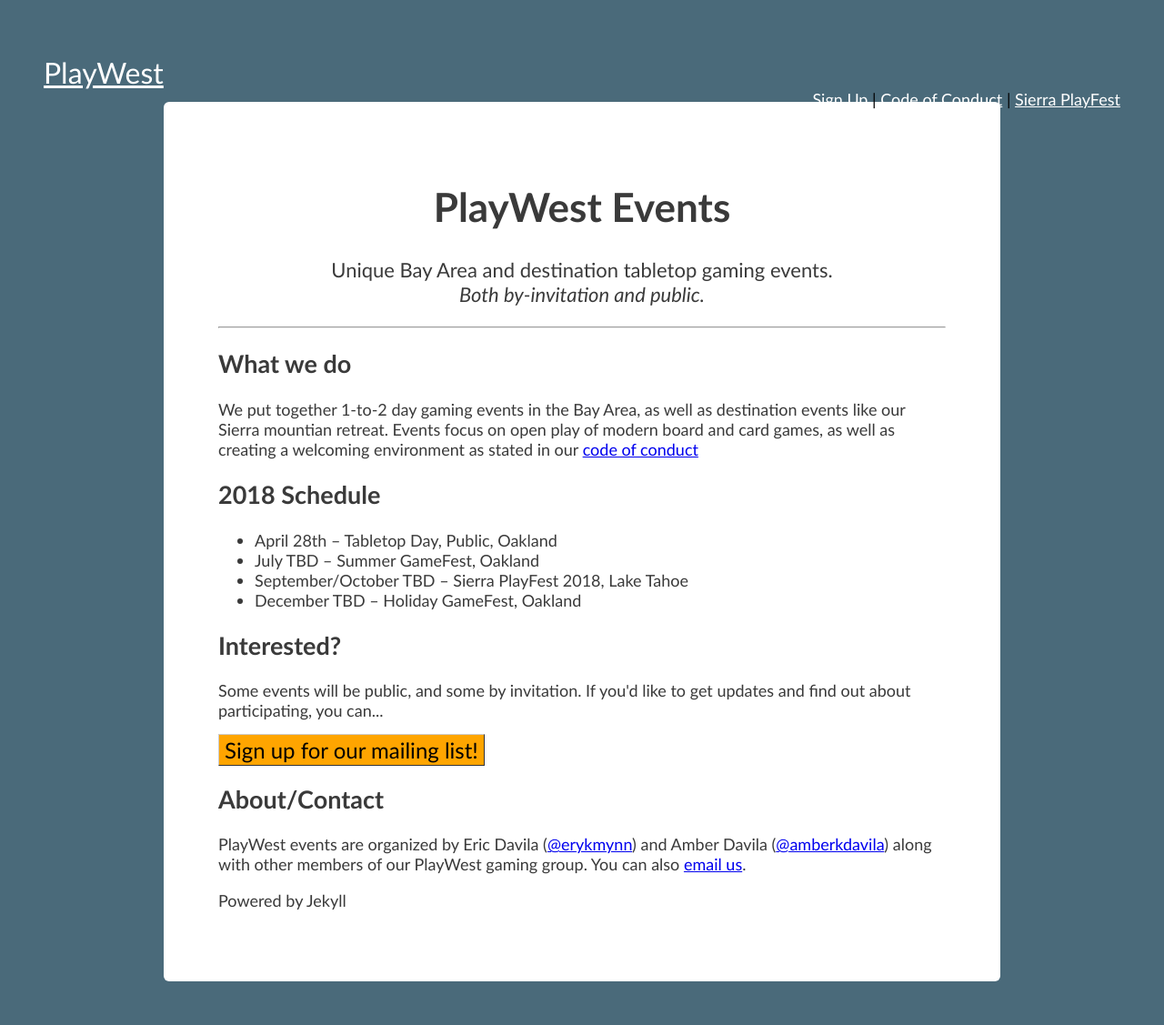
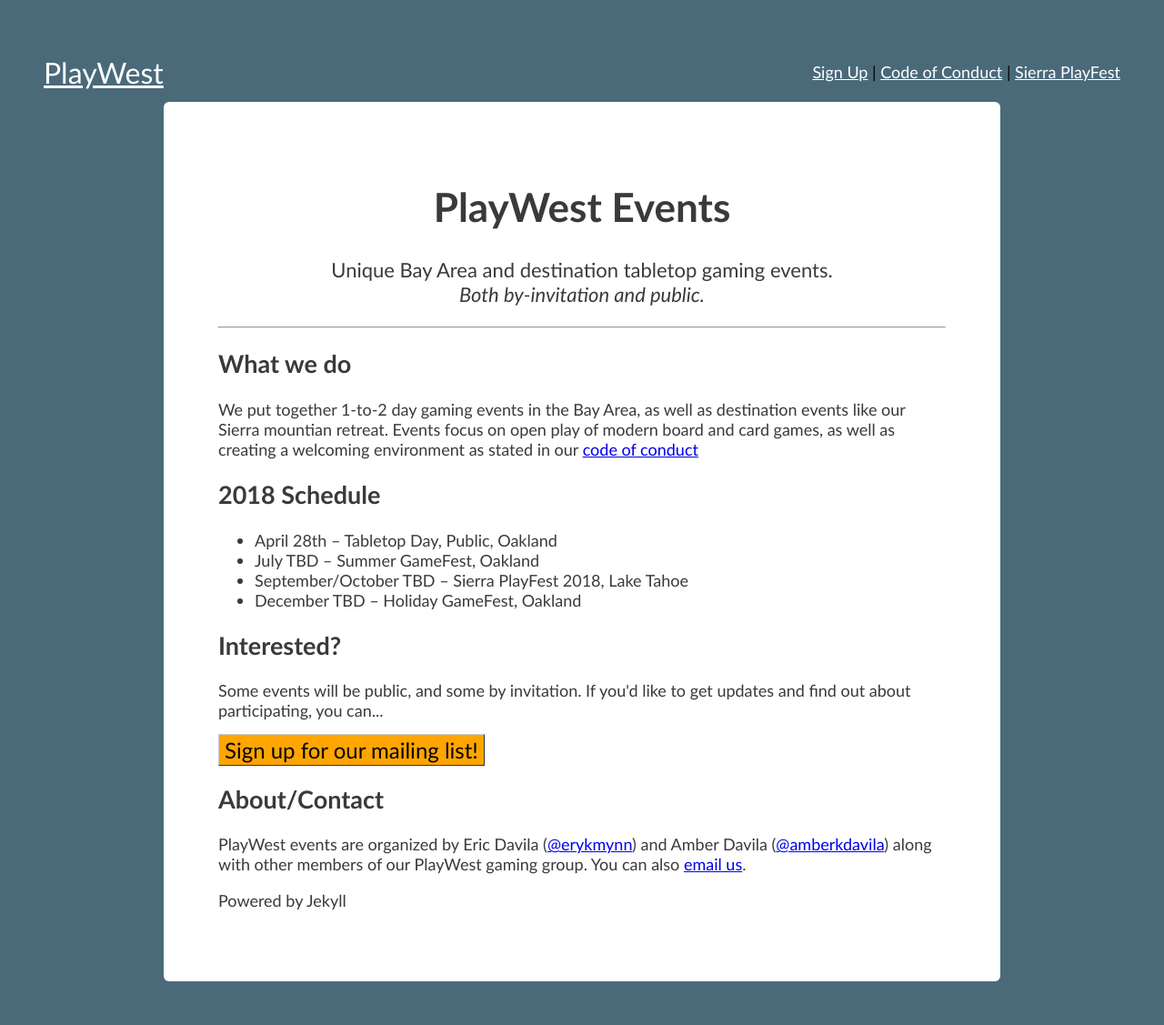
Before and after one commit to playwestcoast/playwestcoast.github.io, a Jekyll site: the page built from index.html, in a window 1280 px wide. Shown: the whole page at 91% size. Built offline with Jekyll 4.4.1, drawn with Linux system fonts in a browser that asks for light colours.

Commit message:
Update screen.scss

```diff
--- a/_sass/screen.scss
+++ b/_sass/screen.scss
@@ -20,8 +20,13 @@
 
 			.main-menu {
 				float: right;
+				padding-right: calc(30px - 5%);
+   				top: -30px;
+    				position: relative;
 			}
 			.site-name {
+				padding-left: calc(30px - 5%);
+
 				//float: left;
 				font-size: 2rem;
 				line-height: 0rem;
```
